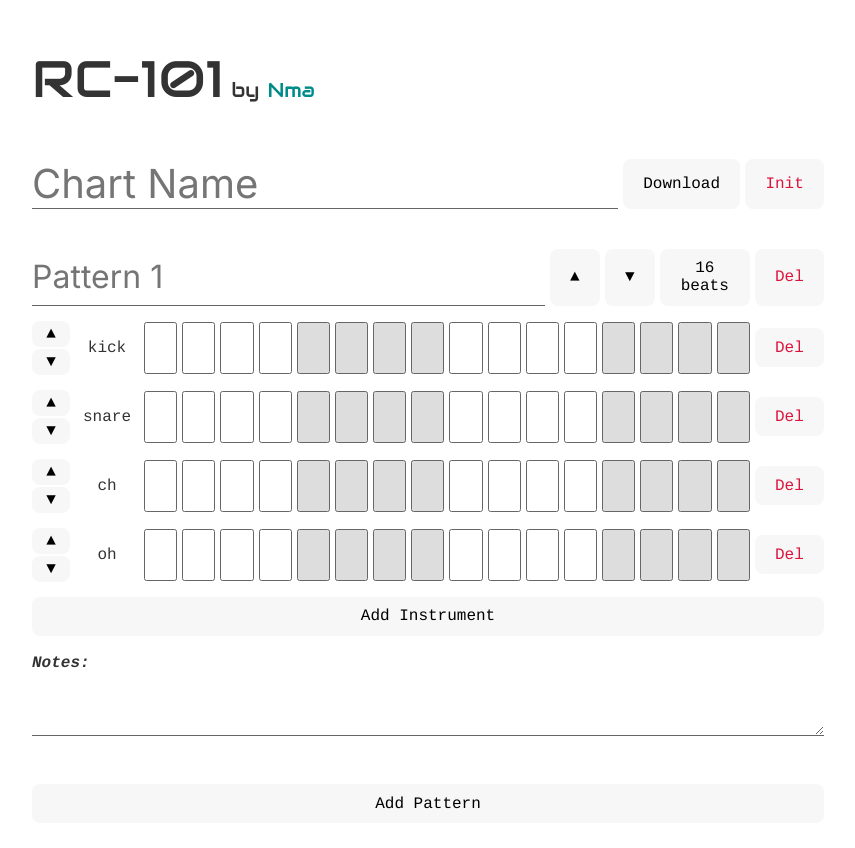
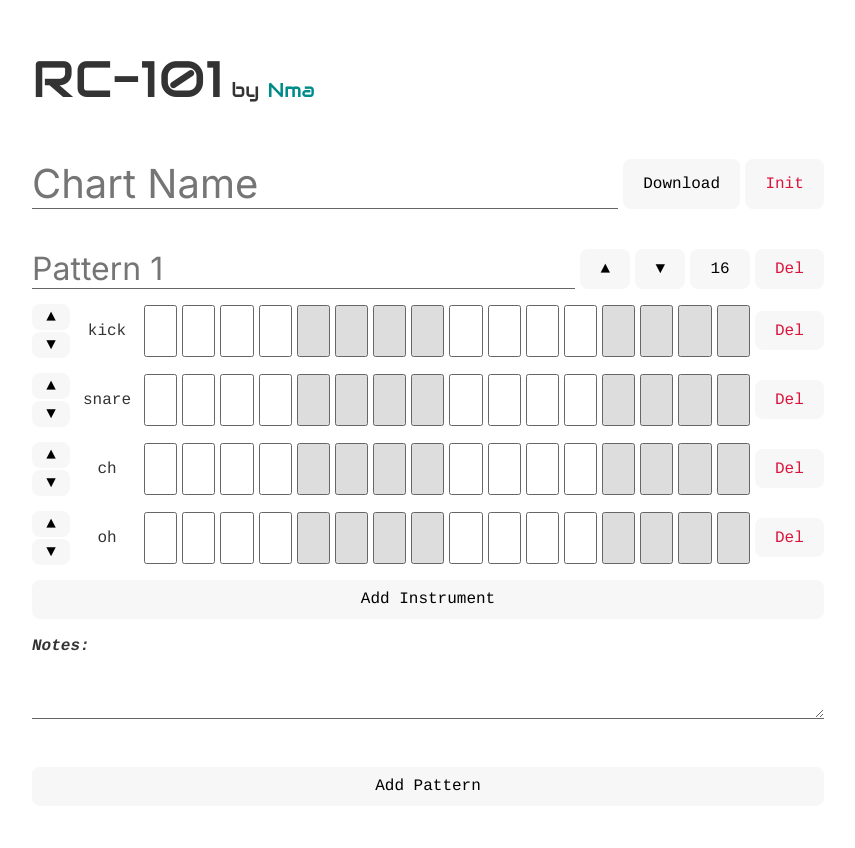
Before and after one commit to nma-m/rc101, a React (Vite) app: page / in a window 1280 px wide. Shown: the top 848 px of the page, without its empty margins (212-1067 px from the left). Built offline with nearby package versions, Linux system fonts and the light colour scheme.

Commit message:
Remove beats from pattern length toggle

```diff
--- a/src/components/Pattern.jsx
+++ b/src/components/Pattern.jsx
@@ -21,7 +21,7 @@ const Pattern = ({ index, title, notes, instruments, patternLength, onRename, on
           onClick={onTogglePatternLength}
           className='toggle-length-button no-print'
         >
-          {patternLength === 16 ? '16 beats' : '32 beats'}
+          {patternLength === 16 ? '16' : '32'}
         </button>
         <button
           onClick={onDeletePattern}
```
